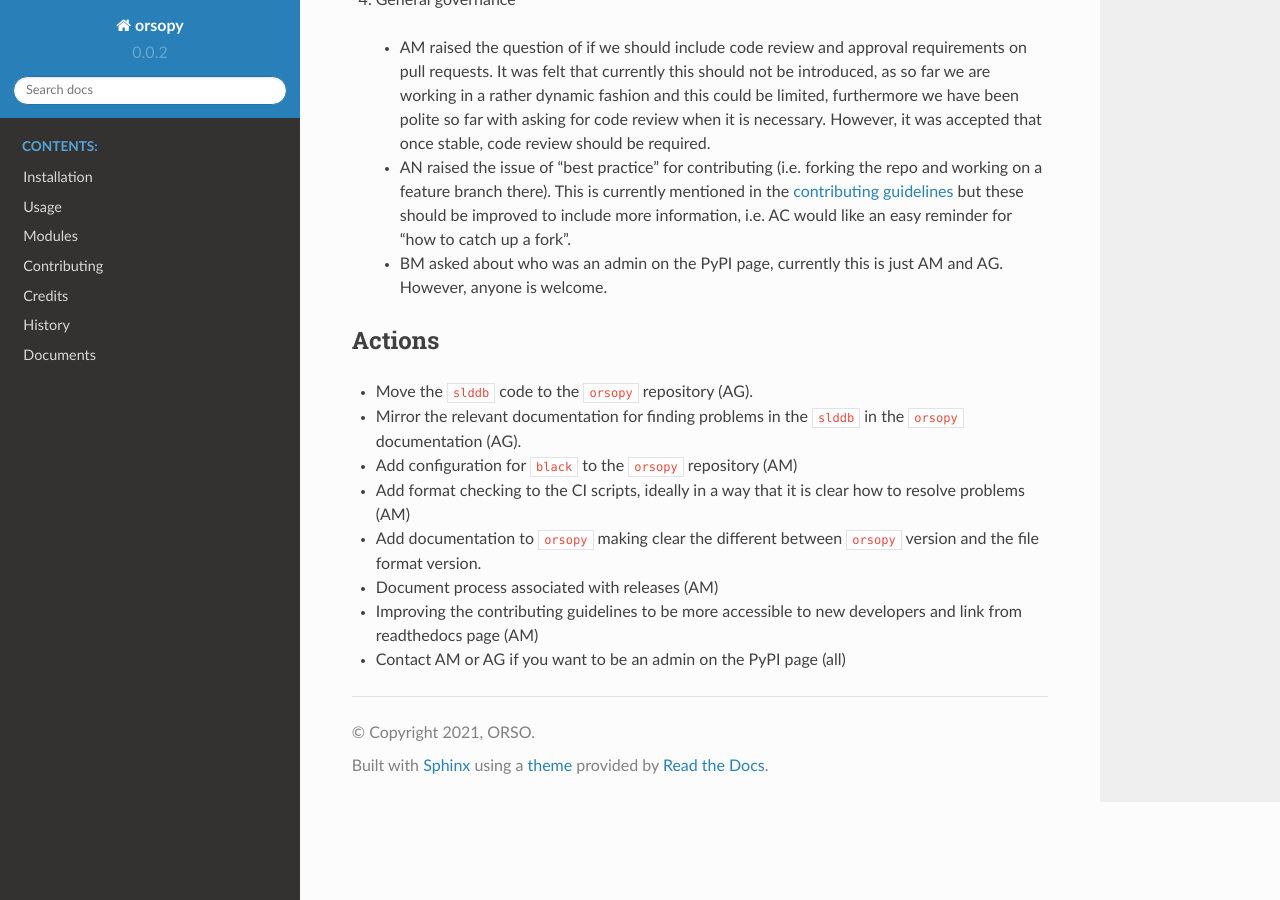
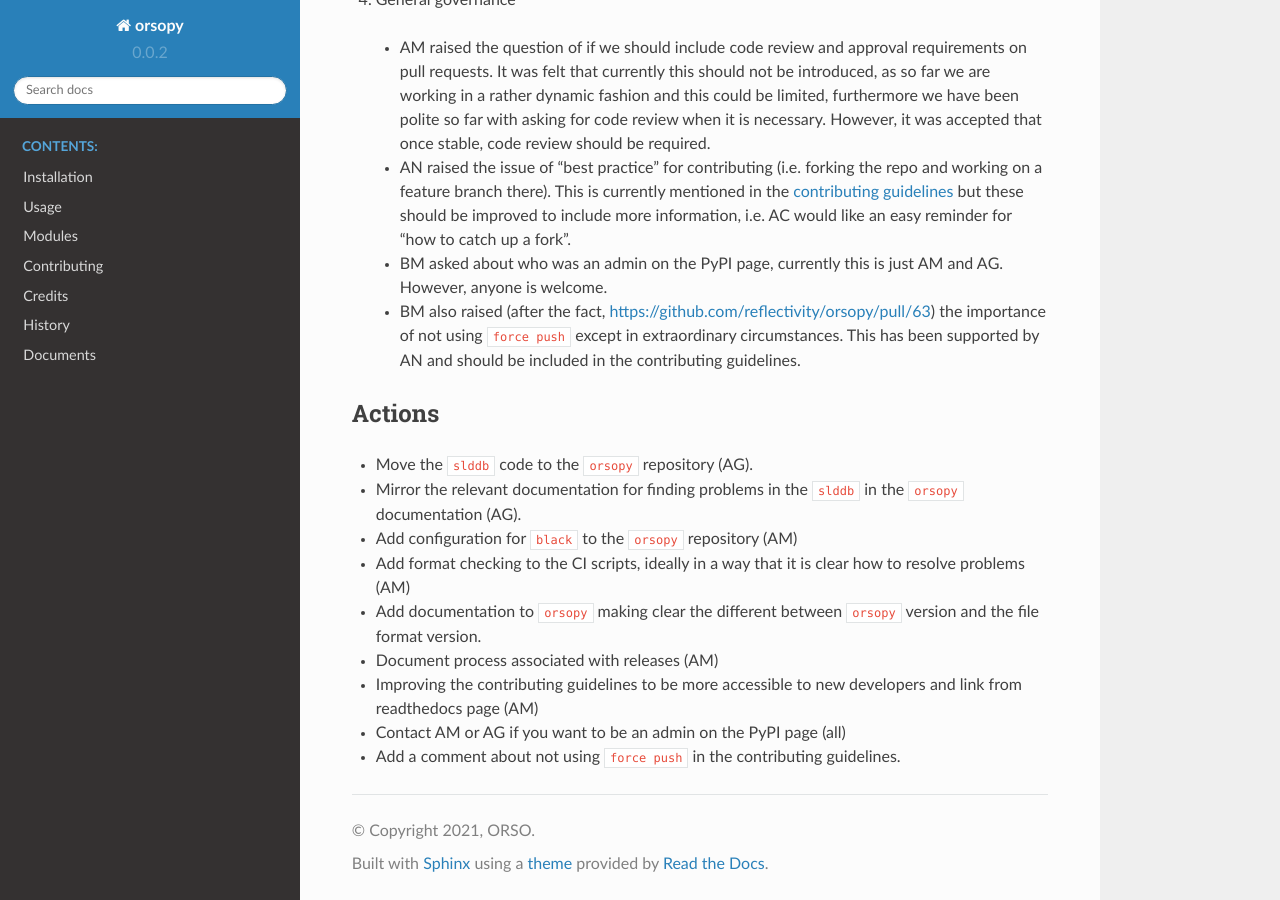
Before and after one commit to reflectivity/orsopy, a Sphinx documentation site: the page built from docs/developer_minutes/meeting_2021_11_30.rst, in a window 1280 px wide and 900 px high, scrolled down 1610 px. Built offline with Sphinx 7.4.7 and the Read the Docs theme 2.0.0, drawn with Linux system fonts in a browser that asks for light colours.

Commit message:
Add a mention about the use of force push

```diff
--- a/docs/developer_minutes/meeting_2021_11_30.rst
+++ b/docs/developer_minutes/meeting_2021_11_30.rst
@@ -49,6 +49,8 @@ Minutes
     This is currently mentioned in the `contributing guidelines`_ but these should be improved to include more information, i.e. AC would like an easy reminder for "how to catch up a fork".
   - BM asked about who was an admin on the PyPI page, currently this is just AM and AG.
     However, anyone is welcome.
+  - BM also raised (after the fact, https://github.com/reflectivity/orsopy/pull/63) the importance of not using ``force push`` except in extraordinary circumstances.
+    This has been supported by AN and should be included in the contributing guidelines.
 
 Actions
 -------
@@ -61,6 +63,7 @@ Actions
 - Document process associated with releases (AM)
 - Improving the contributing guidelines to be more accessible to new developers and link from readthedocs page (AM)
 - Contact AM or AG if you want to be an admin on the PyPI page (all)
+- Add a comment about not using ``force push`` in the contributing guidelines.
 
 
 .. _`slddb link`: https://github.com/reflectivity/slddb
```
